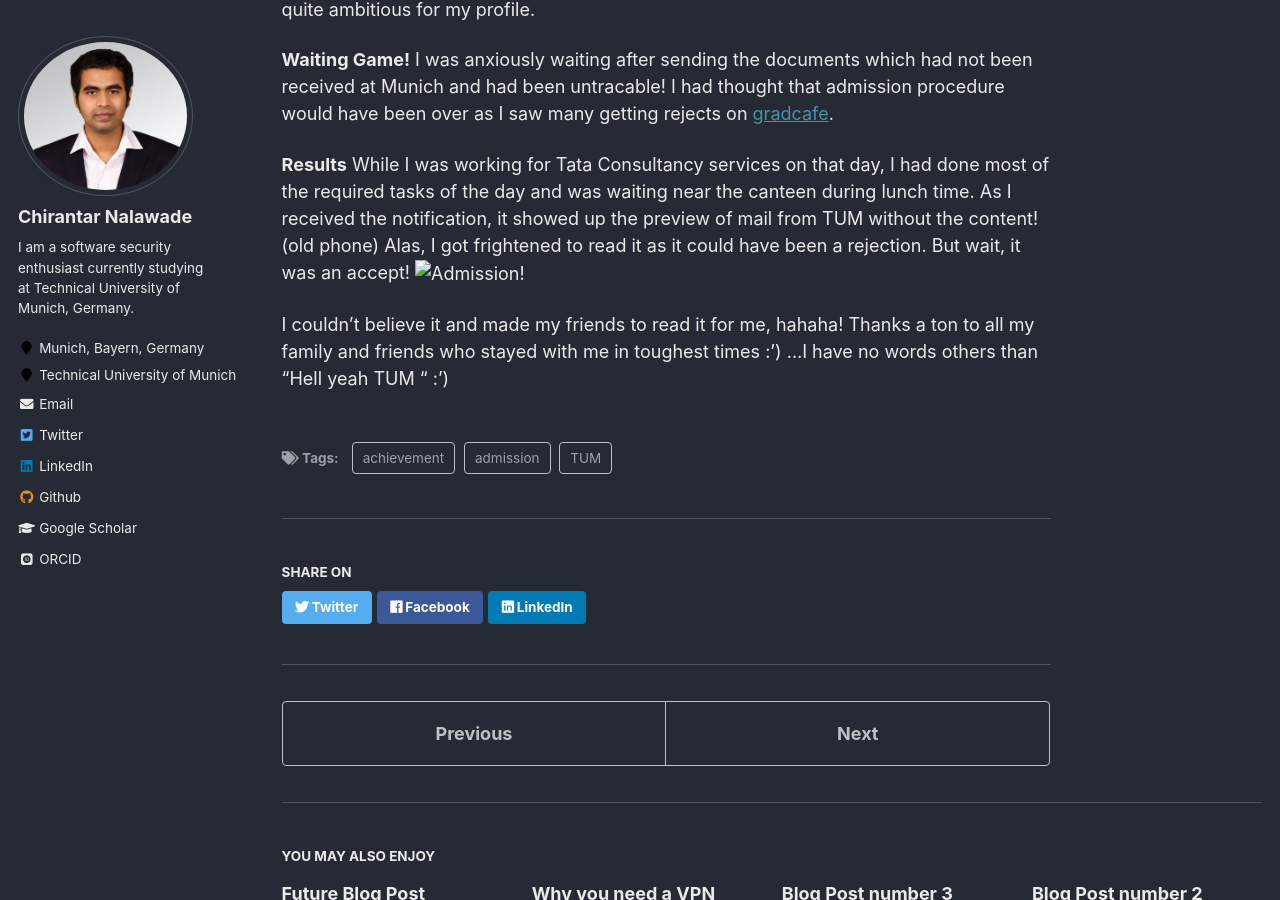
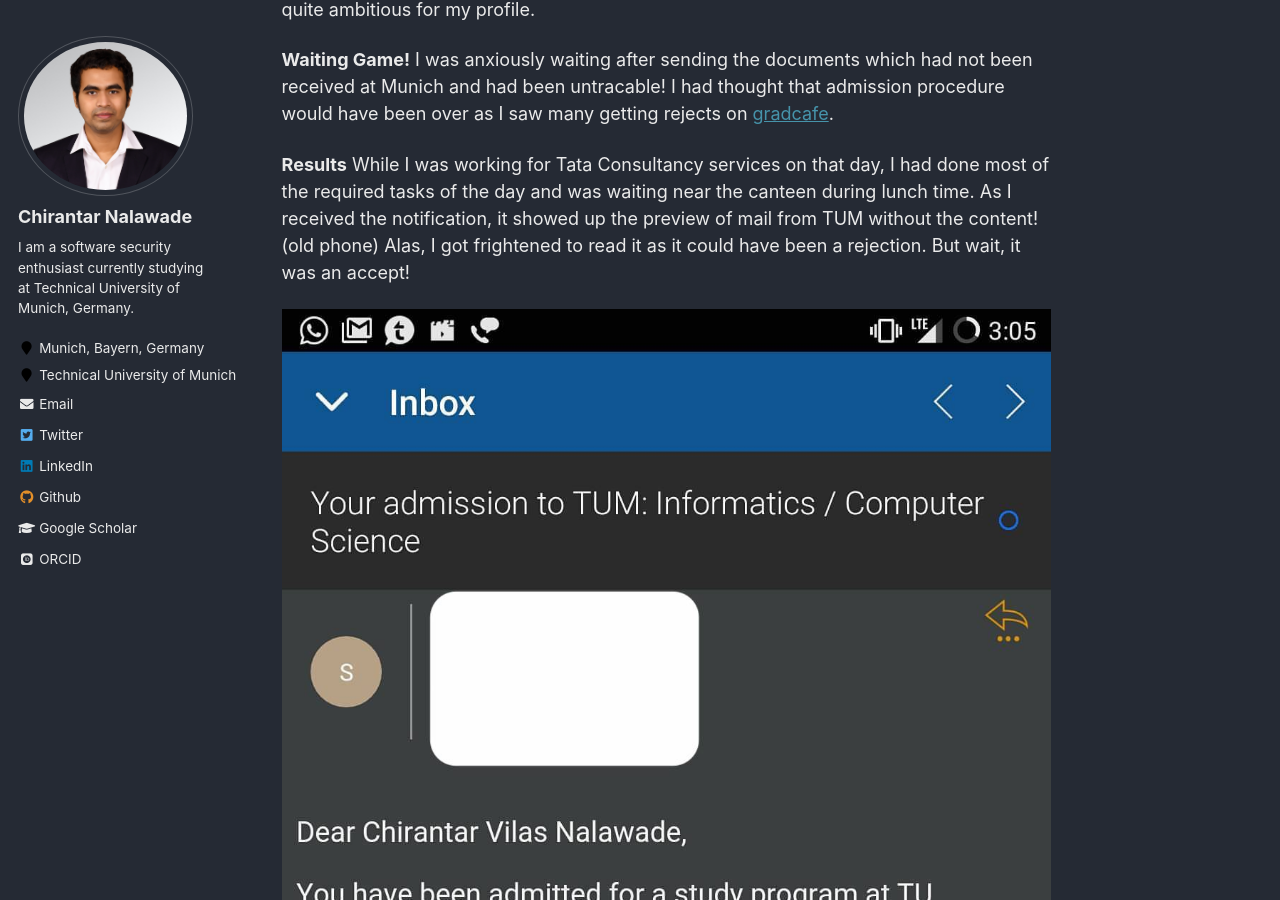
Before and after one commit to Chirantar7004/Chirantar7004.github.io, a Jekyll site: the page built from _posts/2017-05-15-TUM_admission.md, in a window 1280 px wide and 900 px high, scrolled down 539 px. Built offline with Jekyll 4.4.1, drawn with Linux system fonts in a browser that asks for light colours; some web fonts are replaced.

Commit message:
Update 2017-05-15-TUM_admission.md

```diff
--- a/_posts/2017-05-15-TUM_admission.md
+++ b/_posts/2017-05-15-TUM_admission.md
@@ -17,6 +17,9 @@ While almost all of my friends made use of consultancy to ease up pressure of ha
 I was anxiously waiting after sending the documents which had not been received at Munich and had been untracable! I had thought that admission procedure would have been over as I saw many getting rejects on [gradcafe](https://www.thegradcafe.com/survey/index.php?q=Computer+Science).
 
 **Results**
-While I was working for Tata Consultancy services on that day, I had done most of the required tasks of the day and was waiting near the canteen during lunch time. As I received the notification, it showed up the preview of mail from TUM without the content!(old phone) Alas, I got frightened to read it as it could have been a rejection. But wait, it was an accept! ![Admission!](/images/TUM_admission.jpg)
+While I was working for Tata Consultancy services on that day, I had done most of the required tasks of the day and was waiting near the canteen during lunch time. As I received the notification, it showed up the preview of mail from TUM without the content!(old phone) Alas, I got frightened to read it as it could have been a rejection. But wait, it was an accept!
+
+![Admission!](https://github.com/Chirantar7004/Chirantar7004.github.io/blob/master/_posts/images/TUM_admission.jpg)
+
 
 I couldn't believe it and made my friends to read it for me, hahaha! Thanks a ton to all my family and friends who stayed with me in toughest times :') ...I have no words others than "Hell yeah TUM " :')
```
